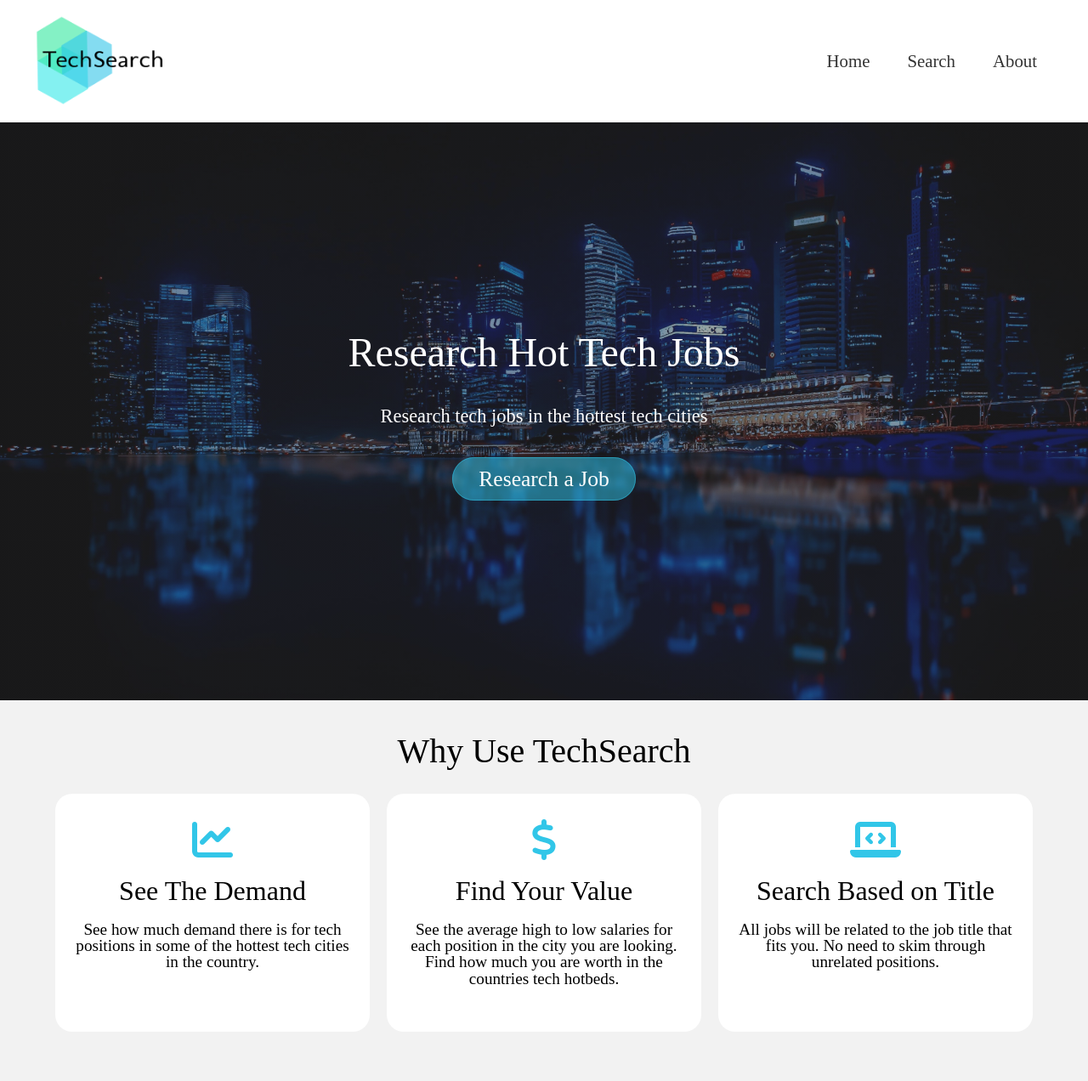
After one commit to JimKing100/techsearch, a Flask app: template TECHSEARCH/templates/index.html in a window 1280 px wide. The commit adds this page. Shown: the top 1272 px of the page at 85% size. Run offline with Flask 2, Linux system fonts and the light colour scheme; the template is opened without the code that fills it, so the values that code supplies are empty; some libraries are stand-ins or nearby versions.

Commit message:
Add files via upload

```diff
--- /dev/null
+++ b/TECHSEARCH/templates/index.html
@@ -0,0 +1,89 @@
+<!DOCTYPE html>
+<html lang="en">
+
+<head>
+  <!-- Meta Tags -->
+  <meta charset="UTF-8">
+  <meta name="viewport" content="width=device-width, initial-scale=1.0">
+  <meta http-equiv="X-UA-Compatible" content="ie=edge">
+
+  <!-- CSS Files -->
+  <link rel="stylesheet" href="/static/css/style.css">
+
+  <!-- Google Font -->
+  <link href="https://fonts.googleapis.com/css?family=Roboto&display=swap" rel="stylesheet">
+
+  <!-- Font Aesome -->
+  <script src="https://kit.fontawesome.com/e7d1aff838.js" crossorigin="anonymous"></script>
+
+  <!-- Favicon Images -->
+  <link rel="apple-touch-icon" sizes="180x180" href="/static/apple-touch-icon.png">
+  <link rel="icon" type="image/png" sizes="32x32" href="/static/favicon-32x32.png">
+  <link rel="icon" type="image/png" sizes="16x16" href="/static/favicon-16x16.png">
+  <link rel="manifest" href="/static/site.webmanifest">
+  <title>TechSearch | Home</title>
+</head>
+
+<body>
+  <!-- Header -->
+  <header class="header-container flex">
+    <div class="logo">
+      <a href="/">
+        <img src="/static/images/logo.png" alt="TechSearch Logo">
+      </a>
+    </div>
+    <div class="navbar">
+      <a href="/">Home</a>
+      <a href="/search">Search</a>
+      <a href="/about">About</a>
+    </div>
+  </header>
+
+  <!-- Call to Action -->
+  <div class="cta flex">
+    <div class="cta-text">
+      <h1>Research Hot Tech Jobs</h1>
+      <p>Research tech jobs in the hottest tech cities</p>
+    </div>
+    <div class="btn">
+      <a href="/search">Research a Job</a>
+    </div>
+  </div>
+
+  <!-- Overview -->
+  <div class="overview">
+    <h2>Why Use TechSearch</h2>
+    <div class="overview-card-container flex">
+      <div class="find-a-job card">
+        <i class="fas fa-chart-line"></i>
+        <h3>See The Demand</h3>
+        <p>See how much demand there is for tech positions in some of the hottest tech cities in the country.</p>
+      </div>
+      <div class="one-place card">
+        <i class="fas fa-dollar-sign"></i>
+        <h3>Find Your Value</h3>
+        <p>See the average high to low salaries for each position in the city you are looking. Find how much you are
+          worth
+          in the countries tech hotbeds.</p>
+      </div>
+      <div class="job-title card">
+        <i class="fas fa-laptop-code"></i>
+        <h3>Search Based on Title</h3>
+        <p>All jobs will be related to the job title that fits you. No need to skim through unrelated positions.</p>
+      </div>
+    </div>
+  </div>
+
+  <!-- Footer -->
+  <footer class="flex">
+    <img src="/static/images/logo-image.png" alt="TechSearch Logo">
+    <div class="footer-nav">
+      <a href="/">Home</a>
+      <a href="/search">Search</a>
+      <a href="/about">About</a>
+    </div>
+    <p>&copy; 2020 TechSearch</p>
+  </footer>
+</body>
+
+</html>
```
Also changed, not shown: TECHSEARCH/templates/about.html (+7 -0 lines), TECHSEARCH/templates/response.html (+16 -5 lines), TECHSEARCH/templates/search.html (+12 -0 lines).
